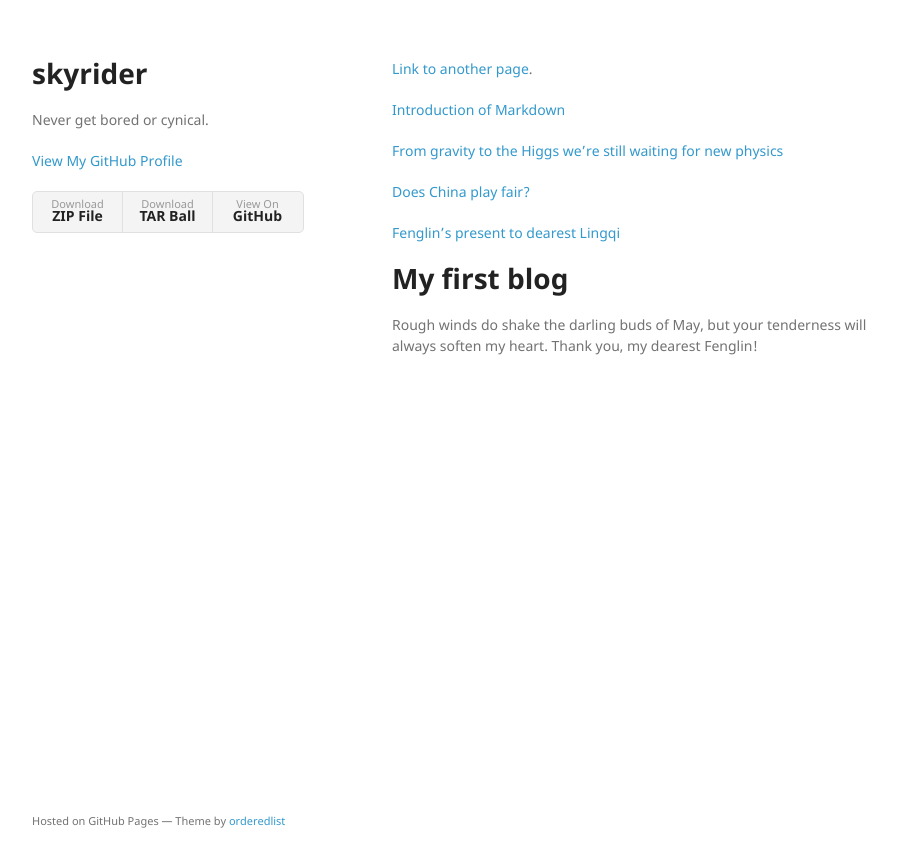
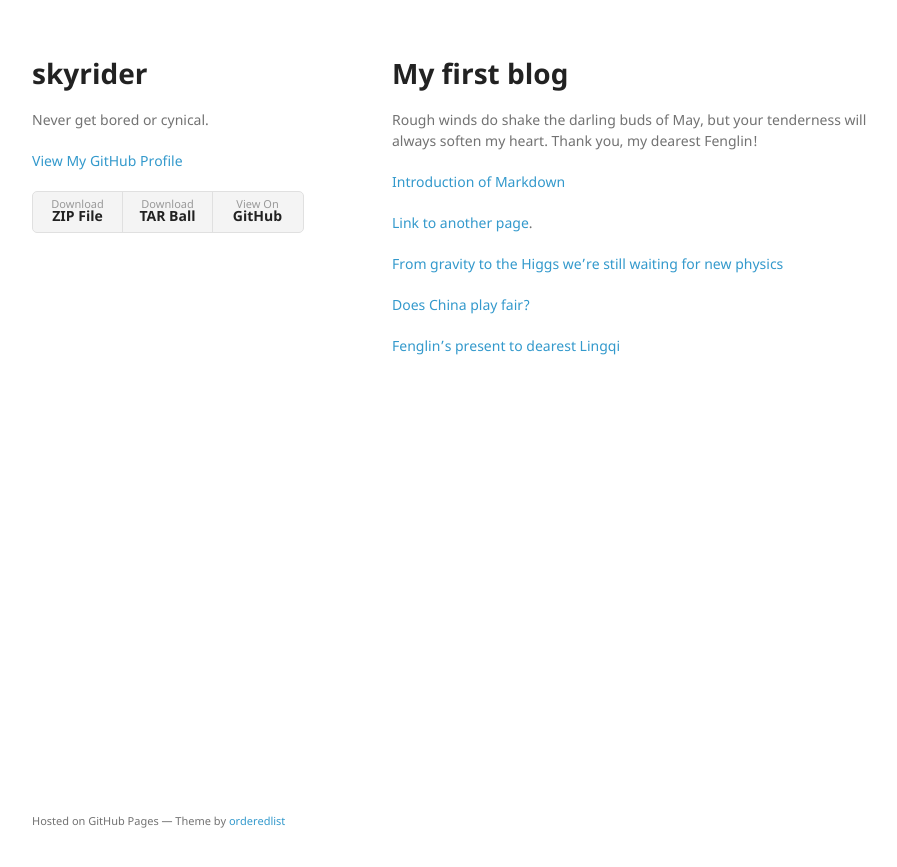
Before and after one commit to aladden/aladden.github.io, a Jekyll site: the page built from index.md, in a window 1280 px wide. Shown: the top 867 px of the page, without its empty margins (178-1075 px from the left). Built offline with Jekyll 4.4.1, drawn with Linux system fonts in a browser that asks for light colours; our own code applies the rules of GitHub Pages for plain Markdown files; part of the change alters nothing that is shown.

```diff
--- a/index.md
+++ b/index.md
@@ -2,9 +2,13 @@
 layout: default
 ---
 
-[Link to another page][1].
+# [][3]My first blog
 
-[Introduction of Markdown][2]
+Rough winds do shake the darling buds of May, but your tenderness will always soften my heart. Thank you, my dearest Fenglin!
+
+[Introduction of Markdown][1]
+
+[Link to another page][2].
 
 [From gravity to the Higgs we’re still waiting for new physics][3]
 
@@ -12,13 +16,8 @@ layout: default
 
 [Fenglin's present to dearest Lingqi][5]
 
-# [][3]My first blog
-
-Rough winds do shake the darling buds of May, but your tenderness will always soften my heart. Thank you, my dearest Fenglin!
-
-
-[1]:	another-page
-[2]:	intro-of-markdown
-[3]:    from-gravity-to-the-Higss-we’re-still-waiting-for-new-physics
+[1]:	intro-of-markdown
+[2]:	another-page
+[3]:	from-gravity-to-the-Higss-we’re-still-waiting-for-new-physics
 [4]:	does-China-play-fair
 [5]:	Fenglin-present-Lingqi
```
